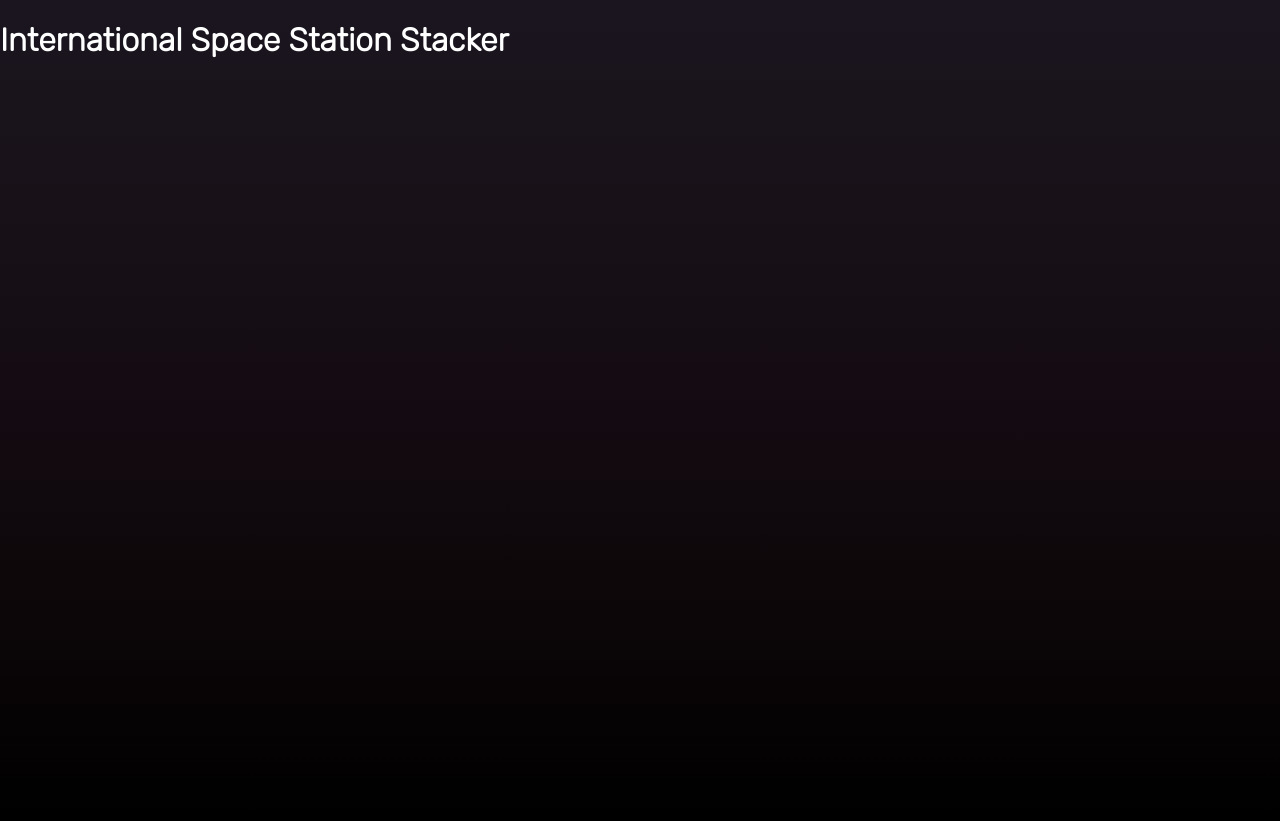
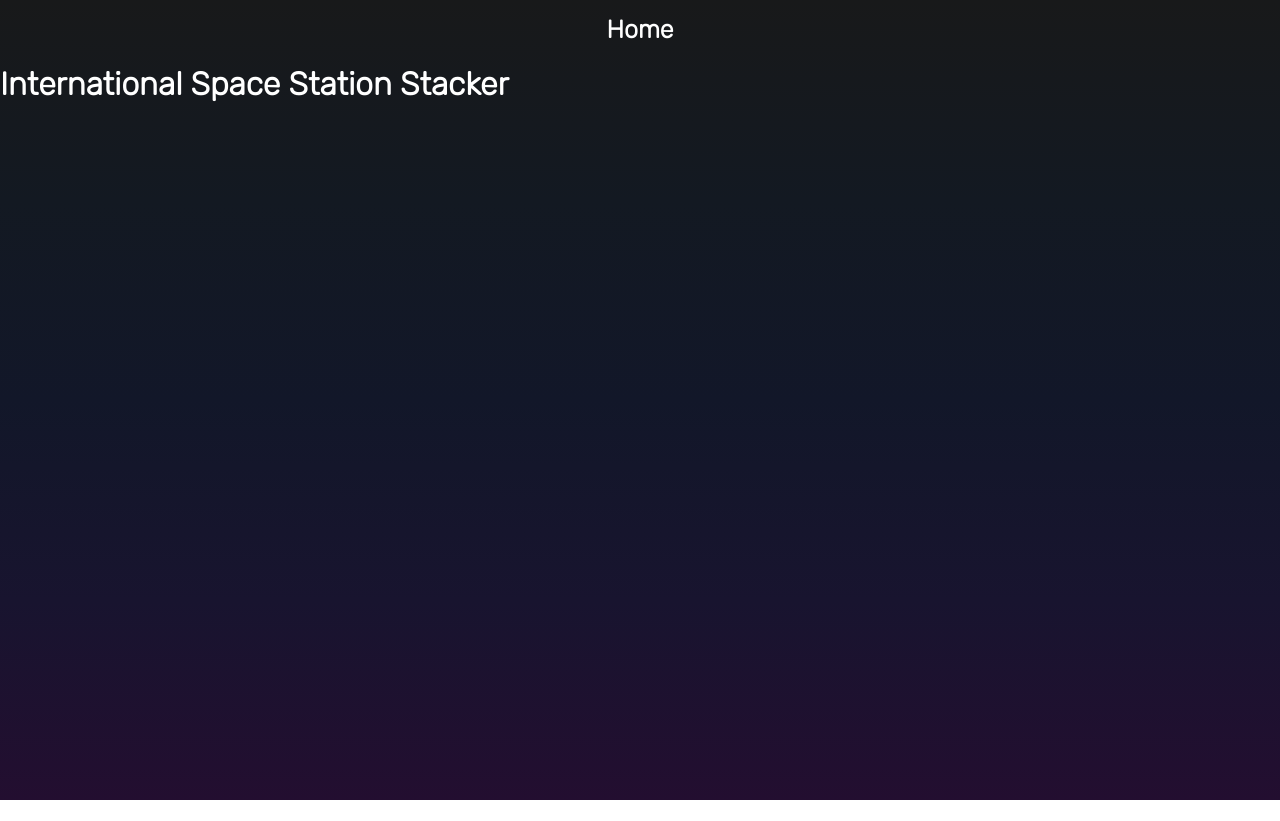
Before and after one commit to ScorpyG/beyond-the-horizon, a React (Create React App) app: page /isstracker in a window 1280 px wide. After the commit the page ends 800 px from the top, so only its background shows below. Built offline with nearby package versions, Linux system fonts and the light colour scheme.

Commit message:
sass update

```diff
--- a/src/App.sass
+++ b/src/App.sass
@@ -6,16 +6,43 @@
 
 @import url('https://fonts.googleapis.com/css2?family=Rubik:wght@300&display=swap')
 
-html
-  font-family: 'Rubik', sans-serif
+*,
+*::before,
+*::after
+  box-sizing: border-box
+
+/* Set core root defaults */
+html:focus-within
+  scroll-behavior: smooth
 
 body
+  font-family: 'Rubik', sans-serif
   margin: 0
-  height: 100vh
-  // background-image: linear-gradient(to bottom, #18191a, #131922, #121729, #18142f, #230e30)
-  background-image: linear-gradient(to bottom, #1a151f, #181118, #130b11, #0c0608, #000000)
+  min-height: 100vh
+  text-rendering: optimizeSpeed
+  background-image: linear-gradient(to bottom, #18191a, #131922, #121729, #18142f, #230e30)
+  // background-image: linear-gradient(to bottom, #1a151f, #181118, #130b11, #0c0608, #000000)
   color: white
 
 a
   color: white
   text-decoration: none
+
+/* Inherit fonts for inputs and buttons */
+input,
+button,
+textarea,
+select
+  font: inherit
+
+@media (prefers-reduced-motion: reduce)
+  html:focus-within
+   scroll-behavior: auto
+
+  *,
+  *::before,
+  *::after
+    animation-duration: 0.01ms !important
+    animation-iteration-count: 1 !important
+    transition-duration: 0.01ms !important
+    scroll-behavior: auto !important
--- a/src/components/ISSTracker.js
+++ b/src/components/ISSTracker.js
@@ -1,6 +1,11 @@
+import { NavHome } from './Navbar'
+
 const ISSTracker = () => {
     return (
-        <h1>International Space Station Stacker</h1>
+        <>
+            <NavHome/>
+            <h1>International Space Station Stacker</h1>
+        </>
     );
 }
 
--- a/src/components/MarsPhoto.js
+++ b/src/components/MarsPhoto.js
@@ -1,8 +1,12 @@
 import React from 'react'
+import { NavHome } from './Navbar';
 
 const MarsPhoto = () => {
     return (
-        <h1>Mars Rover Photo</h1>
+        <>
+            <NavHome/>
+            <h1>Mars Rover Photo</h1>
+        </>
     )
 };
 
```
